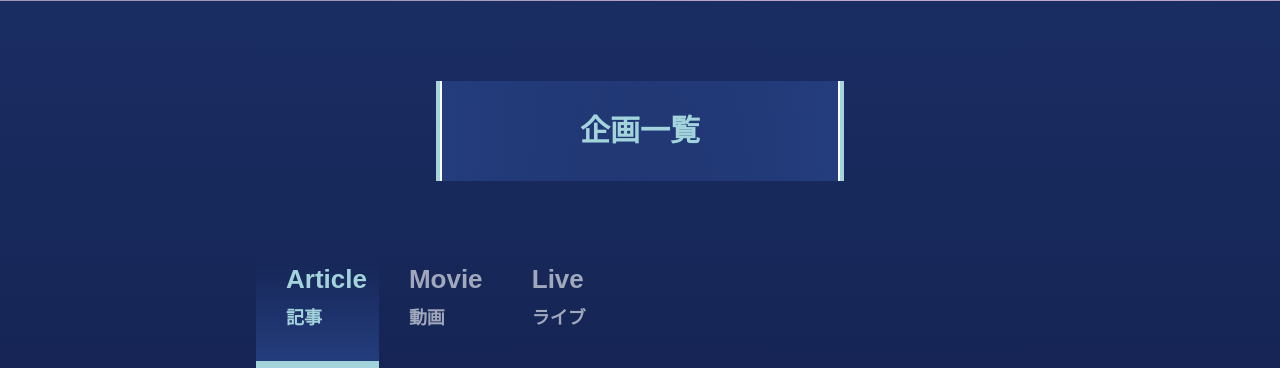
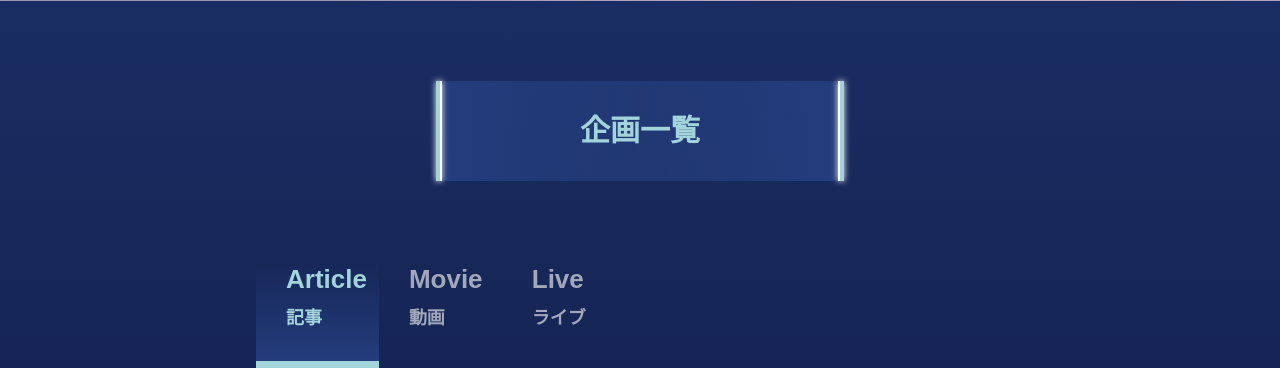
Before and after one commit to Rikoten/site2020, a PHP site: page /index.html in a window 1280 px wide. Shown: the part 899-1267 px from the top of the page. Run offline with PHP 8.4, Linux system fonts and the light colour scheme; some libraries are stand-ins or nearby versions.

Commit message:
輝け！！

```diff
--- a/css/main.css
+++ b/css/main.css
@@ -63,6 +63,24 @@ body {
   border-right: #A3D4DC solid 4px;
 }
 
+#eventH3 > div::before, #eventH3 > div::after {
+  position: absolute;
+  top: 0;
+  width: 6px;
+  height: 100px;
+  box-shadow: 0 0 6px #fff;
+  z-index: 20;
+  content: '';
+}
+
+#eventH3 > div::before {
+  left: -4px;
+}
+
+#eventH3 > div::after {
+  right: -4px;
+}
+
 #eventH3 > div > div {
   height: 100px;
   line-height: 100px;
@@ -95,6 +113,7 @@ body {
   display: grid;
   /*height: 100%;*/
   grid-template-columns: 16% 16% 16% 52%;
+  /*grid-template-columns: 20% 20% 20% 40%;*/
   border-bottom: 2px #A1A8BC solid;
 }
 
```
